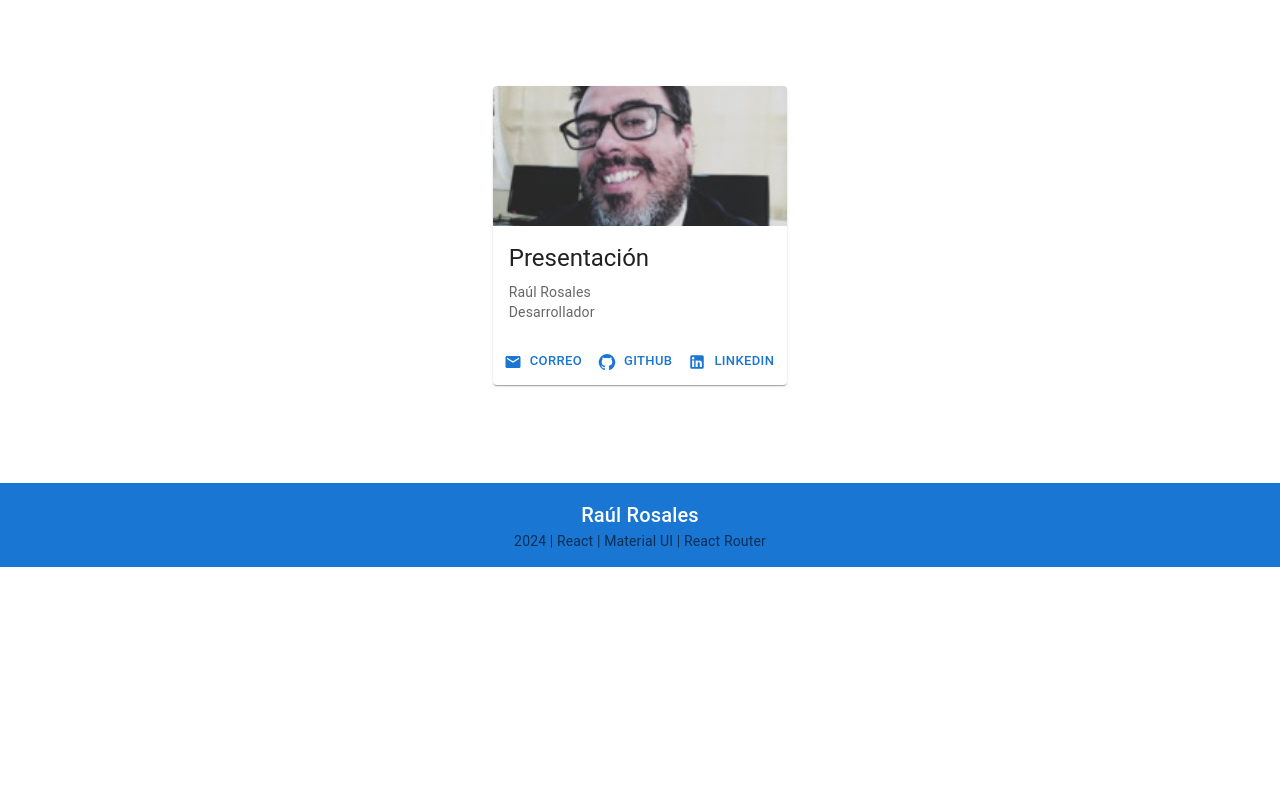
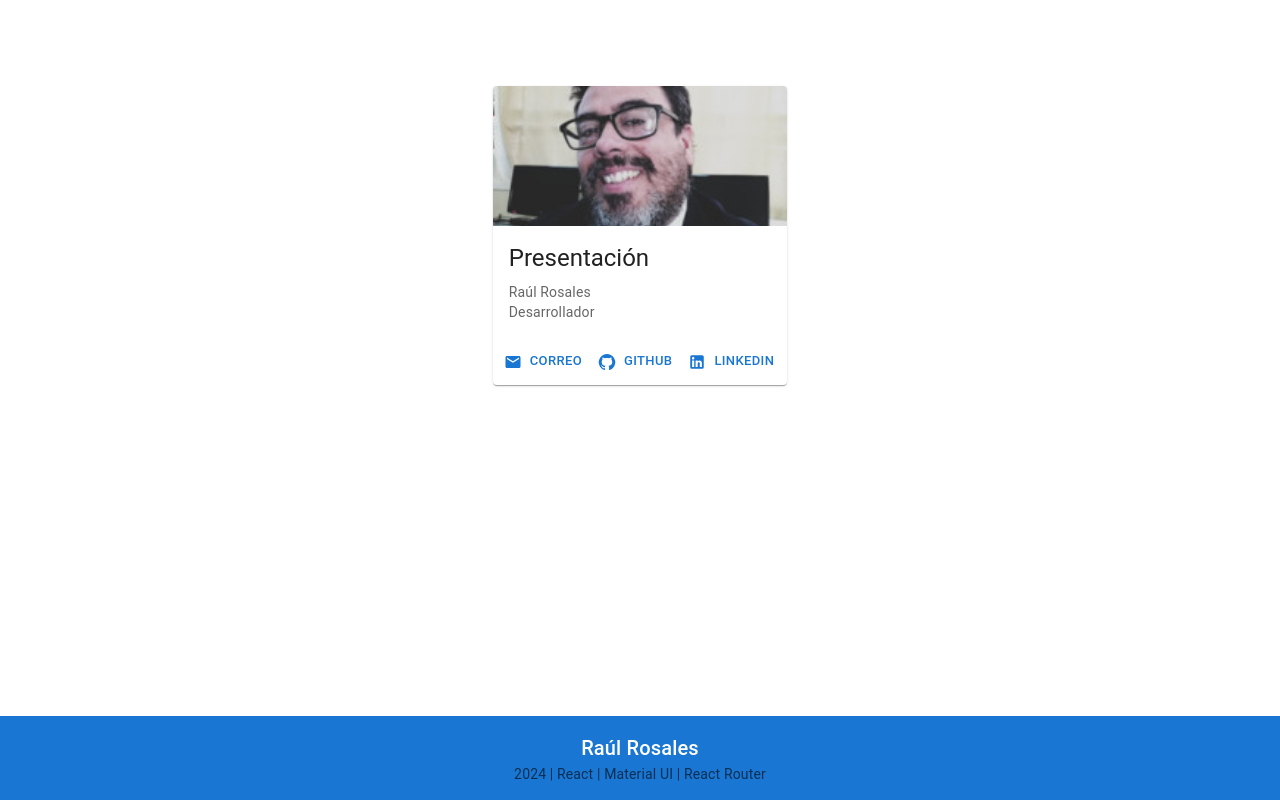
Before and after one commit to Artenlaclase/Proyecto-5-AplicacionWebReact, a React (Vite) app: page /about in a window 1280 px wide. Shown: the part 233-1033 px from the top of the page. Before the commit the page ends 869 px from the top, so only its background shows below. Built offline with nearby package versions, Linux system fonts and the light colour scheme.

Commit message:
refactor: enhance layout and styling across components

```diff
--- a/src/components/AppClima.jsx
+++ b/src/components/AppClima.jsx
@@ -166,7 +166,7 @@ export default function AppClima() {
 
     return (
 
-        <Container maxWidth="xs" sx={{ mt: 2 }}>
+        <Container maxWidth="xs" sx={{ mt: 2, mb: 4 }}>
             <WeatherSearch
                 city={city}
                 setCity={setCity}
--- a/src/components/Footer.jsx
+++ b/src/components/Footer.jsx
@@ -5,14 +5,14 @@ import { Link } from "react-router-dom"; // Asegúrate de tener react-router-dom
 export const Footer = () => {
   return (
     <Box
+      component="footer"
       sx={{
         width: "100%",
         height: "auto",
         backgroundColor: "primary.main",
         paddingTop: "1rem",
         paddingBottom: "1rem",
-        position: "absolute",
-        bottom: 0,
+        mt: "auto",
       }}
     >
       <Container maxWidth="lg">
--- a/src/components/Layout.jsx
+++ b/src/components/Layout.jsx
@@ -1,16 +1,17 @@
 import React from 'react'
 import { Outlet } from 'react-router-dom'
+import { Box } from '@mui/material'
 import NavBar from './NavBar'
 import Footer from './Footer'
 
 export const Layout = () => {
   return (
-    <div>
+    <Box sx={{ display: 'flex', flexDirection: 'column', minHeight: '100vh' }}>
       <NavBar />
-      <Outlet />
+      <Box component="main" sx={{ flexGrow: 1, pb: 10 }}>
+        <Outlet />
+      </Box>
       <Footer />
-
-
-    </div>
+    </Box>
   )
 }
--- a/src/components/RecentSearches.jsx
+++ b/src/components/RecentSearches.jsx
@@ -12,7 +12,9 @@ export default function RecentSearches({ searches, onSelectSearch, onClearAll })
             sx={{
                 mt: 2,
                 p: 2,
-                backgroundColor: 'rgba(103, 126, 234, 0.05)',
+                backgroundColor: 'rgba(33, 150, 243, 0.05)',
+                borderLeft: '3px solid',
+                borderColor: 'primary.main',
             }}
         >
             <Box sx={{ display: 'flex', alignItems: 'center', justifyContent: 'space-between', mb: 1.5 }}>
--- a/src/components/WeatherDisplay.jsx
+++ b/src/components/WeatherDisplay.jsx
@@ -11,8 +11,9 @@ export default function WeatherDisplay({ weather }) {
         <Card
             sx={{
                 mt: 2,
-                background: 'linear-gradient(135deg, #667eea 0%, #764ba2 100%)',
+                background: 'linear-gradient(135deg, #2196f3 0%, #1976d2 100%)',
                 color: 'white',
+                boxShadow: 3,
             }}
         >
             <CardContent>
```
